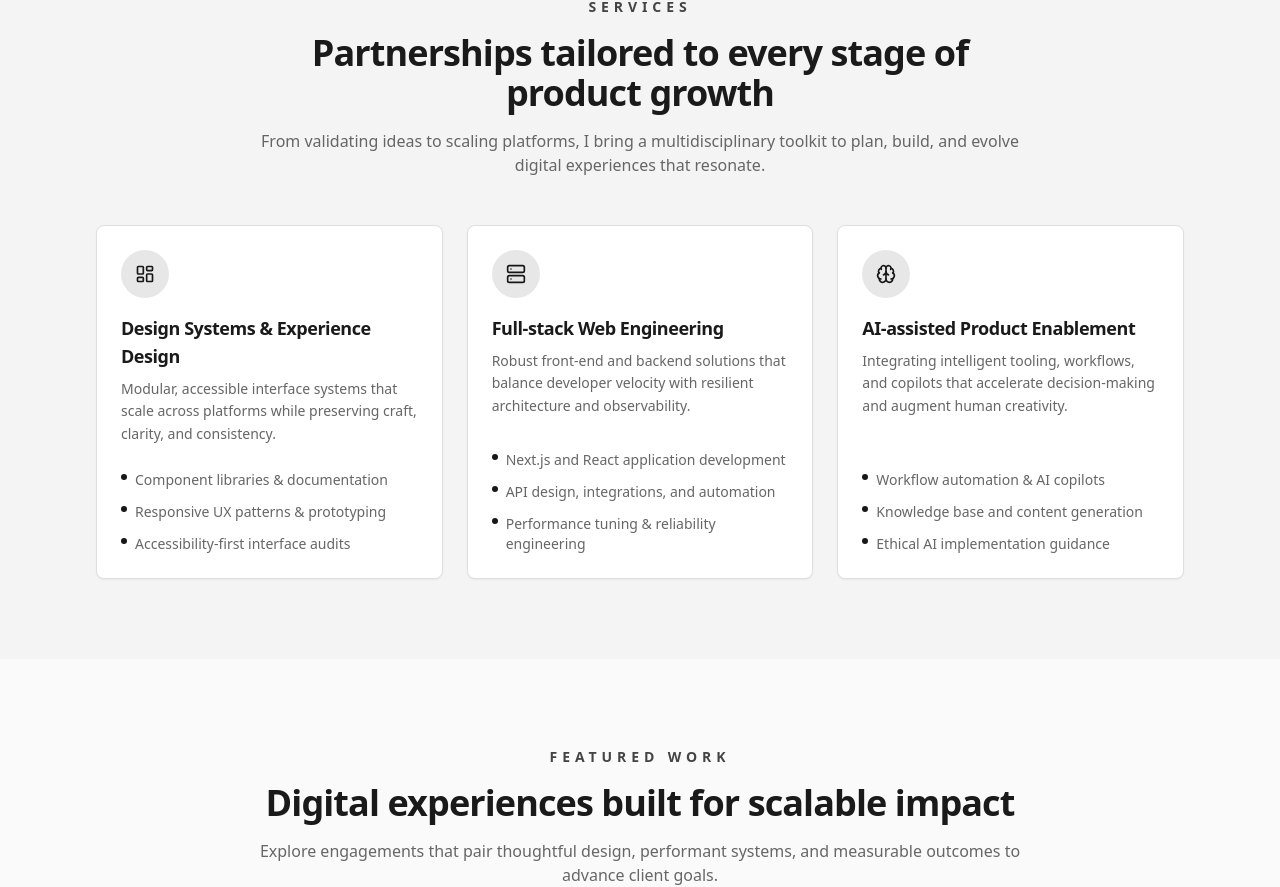
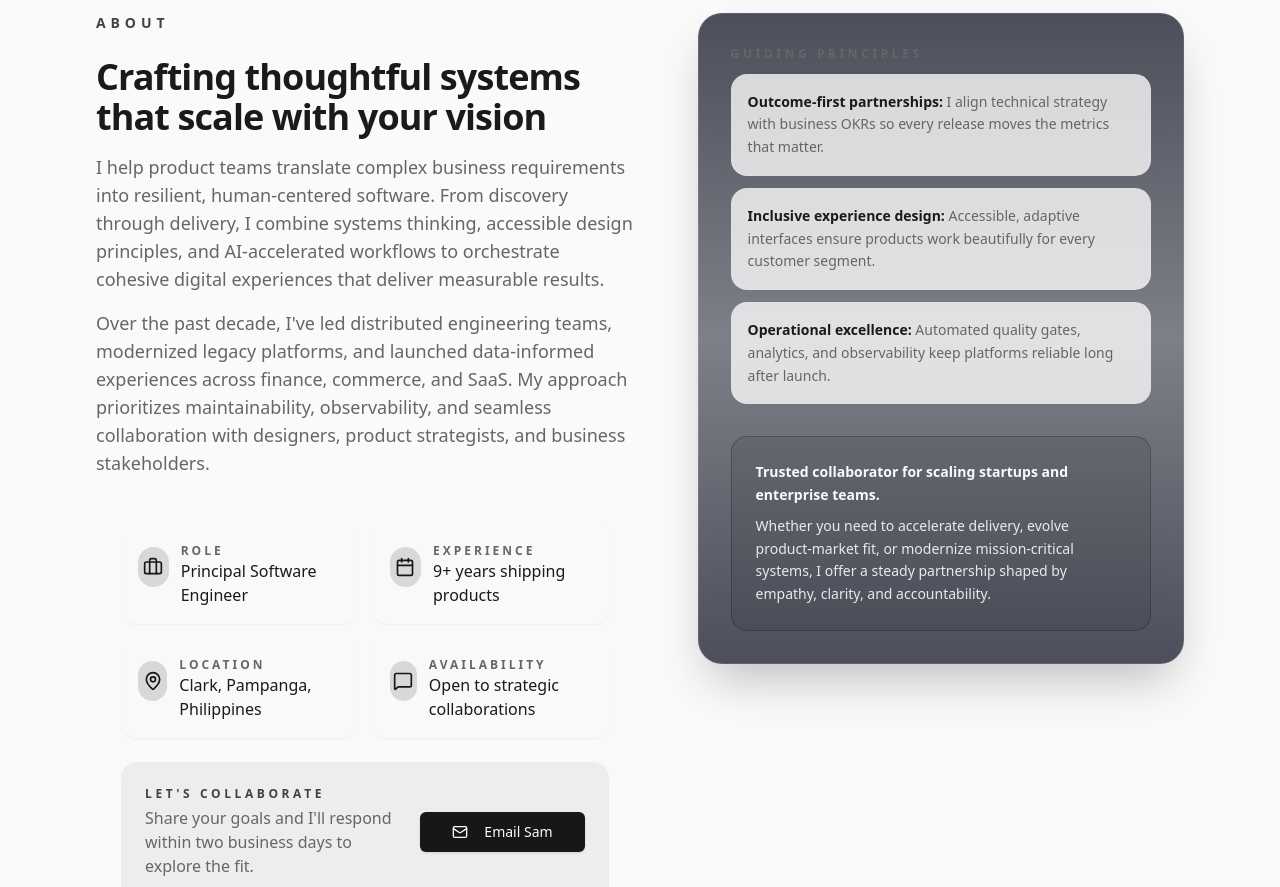
Before and after one commit to Antholem/web-portfolio, a Next.js app: page / in a window 1280 px wide. Shown: the part 820-1707 px from the top of the page. Built offline with nearby package versions, Linux system fonts and the light colour scheme; no server answers.

Commit message:
Add professional about section with highlights

```diff
--- a/src/app/page.tsx
+++ b/src/app/page.tsx
@@ -1,3 +1,4 @@
+import AboutSection from "@/components/about-section";
 import ContactSection from "@/components/contact-section";
 import HeroSection from "@/components/hero-section";
 import ProjectsSection from "@/components/projects-section";
@@ -8,6 +9,7 @@ export default function Home() {
   return (
     <main className="space-y-2">
       <HeroSection />
+      <AboutSection />
       <ServicesSection />
       <ProjectsSection />
       <SkillsSection />
--- /dev/null
+++ b/src/components/about-section.tsx
@@ -0,0 +1,135 @@
+import Link from "next/link";
+
+import { Briefcase, Calendar, Mail, MapPin, MessageSquare } from "lucide-react";
+
+import { Button } from "@/components/ui/button";
+
+const highlights = [
+  {
+    label: "Role",
+    value: "Principal Software Engineer",
+    icon: Briefcase,
+  },
+  {
+    label: "Experience",
+    value: "9+ years shipping products",
+    icon: Calendar,
+  },
+  {
+    label: "Location",
+    value: "Clark, Pampanga, Philippines",
+    icon: MapPin,
+  },
+  {
+    label: "Availability",
+    value: "Open to strategic collaborations",
+    icon: MessageSquare,
+  },
+] as const;
+
+export default function AboutSection() {
+  return (
+    <section
+      id="about"
+      className="bg-background/60 py-20 sm:py-24"
+      aria-labelledby="about-heading"
+    >
+      <div className="mx-auto max-w-6xl px-4 sm:px-6 lg:px-8">
+        <div className="grid gap-16 lg:grid-cols-[1.05fr_minmax(0,0.95fr)] lg:items-start">
+          <div className="space-y-6">
+            <p className="text-sm font-semibold uppercase tracking-[0.35em] text-primary/80">
+              About
+            </p>
+            <div className="space-y-4">
+              <h2
+                id="about-heading"
+                className="text-3xl font-bold tracking-tight text-foreground sm:text-4xl"
+              >
+                Crafting thoughtful systems that scale with your vision
+              </h2>
+              <p className="text-base leading-relaxed text-muted-foreground sm:text-lg">
+                I help product teams translate complex business requirements into
+                resilient, human-centered software. From discovery through
+                delivery, I combine systems thinking, accessible design
+                principles, and AI-accelerated workflows to orchestrate cohesive
+                digital experiences that deliver measurable results.
+              </p>
+              <p className="text-base leading-relaxed text-muted-foreground sm:text-lg">
+                Over the past decade, I&apos;ve led distributed engineering teams,
+                modernized legacy platforms, and launched data-informed
+                experiences across finance, commerce, and SaaS. My approach
+                prioritizes maintainability, observability, and seamless
+                collaboration with designers, product strategists, and business
+                stakeholders.
+              </p>
+            </div>
+            <div className="flex flex-col gap-6 rounded-3xl border border-white/10 bg-muted/5 p-6 backdrop-blur">
+              <dl className="grid gap-4 sm:grid-cols-2">
+                {highlights.map((item) => (
+                  <div
+                    key={item.label}
+                    className="flex items-start gap-3 rounded-2xl border border-transparent bg-background/80 p-4 shadow-sm transition hover:border-primary/40 hover:shadow-lg"
+                  >
+                    <span className="mt-1 flex h-10 w-10 items-center justify-center rounded-full bg-primary/15 text-primary">
+                      <item.icon className="h-5 w-5" aria-hidden />
+                    </span>
+                    <div>
+                      <dt className="text-xs font-semibold uppercase tracking-[0.25em] text-muted-foreground">
+                        {item.label}
+                      </dt>
+                      <dd className="text-sm font-medium text-foreground sm:text-base">
+                        {item.value}
+                      </dd>
+                    </div>
+                  </div>
+                ))}
+              </dl>
+              <div className="flex flex-col gap-3 rounded-2xl bg-primary/5 p-6 sm:flex-row sm:items-center sm:justify-between">
+                <div className="space-y-1">
+                  <p className="text-xs font-semibold uppercase tracking-[0.3em] text-primary/80">
+                    Let&apos;s collaborate
+                  </p>
+                  <p className="text-sm text-muted-foreground sm:text-base">
+                    Share your goals and I&apos;ll respond within two business days to explore the fit.
+                  </p>
+                </div>
+                <Button asChild size="lg" className="w-full sm:w-auto">
+                  <Link href="mailto:antholemlemmanalo@gmail.com">
+                    <Mail className="mr-2 h-5 w-5" aria-hidden />
+                    Email Sam
+                  </Link>
+                </Button>
+              </div>
+            </div>
+          </div>
+          <div className="space-y-8 rounded-3xl border border-white/10 bg-gradient-to-b from-slate-950/70 via-slate-950/50 to-slate-950/70 p-8 shadow-2xl backdrop-blur">
+            <div className="space-y-3">
+              <p className="text-xs font-semibold uppercase tracking-[0.3em] text-muted-foreground">
+                Guiding principles
+              </p>
+              <ul className="space-y-3 text-sm leading-relaxed text-muted-foreground">
+                <li className="rounded-2xl border border-white/5 bg-background/80 p-4">
+                  <span className="font-semibold text-foreground">Outcome-first partnerships:</span> I align technical strategy with business OKRs so every release moves the metrics that matter.
+                </li>
+                <li className="rounded-2xl border border-white/5 bg-background/80 p-4">
+                  <span className="font-semibold text-foreground">Inclusive experience design:</span> Accessible, adaptive interfaces ensure products work beautifully for every customer segment.
+                </li>
+                <li className="rounded-2xl border border-white/5 bg-background/80 p-4">
+                  <span className="font-semibold text-foreground">Operational excellence:</span> Automated quality gates, analytics, and observability keep platforms reliable long after launch.
+                </li>
+              </ul>
+            </div>
+            <div className="rounded-2xl border border-primary/30 bg-primary/10 p-6 text-sm leading-relaxed text-primary-foreground">
+              <p className="font-semibold text-primary-foreground">
+                Trusted collaborator for scaling startups and enterprise teams.
+              </p>
+              <p className="mt-2 text-primary-foreground/90">
+                Whether you need to accelerate delivery, evolve product-market fit, or modernize mission-critical systems, I offer a steady partnership shaped by empathy, clarity, and accountability.
+              </p>
+            </div>
+          </div>
+        </div>
+      </div>
+    </section>
+  );
+}
--- a/src/components/ui/navbar.tsx
+++ b/src/components/ui/navbar.tsx
@@ -17,11 +17,11 @@ import { useThemeStore } from "@/lib/theme-store"
 import { Separator } from "@/components/ui/separator"
 
 const links = [
-    { href: "/", label: "About" },
+    { href: "#about", label: "About" },
     { href: "#services", label: "Services" },
     { href: "#skills", label: "Skills" },
     { href: "#projects", label: "Projects" },
-    { href: "#contacts", label: "Contacts" },
+    { href: "#contact", label: "Contacts" },
 ]
 
 export default function Navbar({ initialTheme }: { initialTheme?: "light" | "dark" }) {
```
